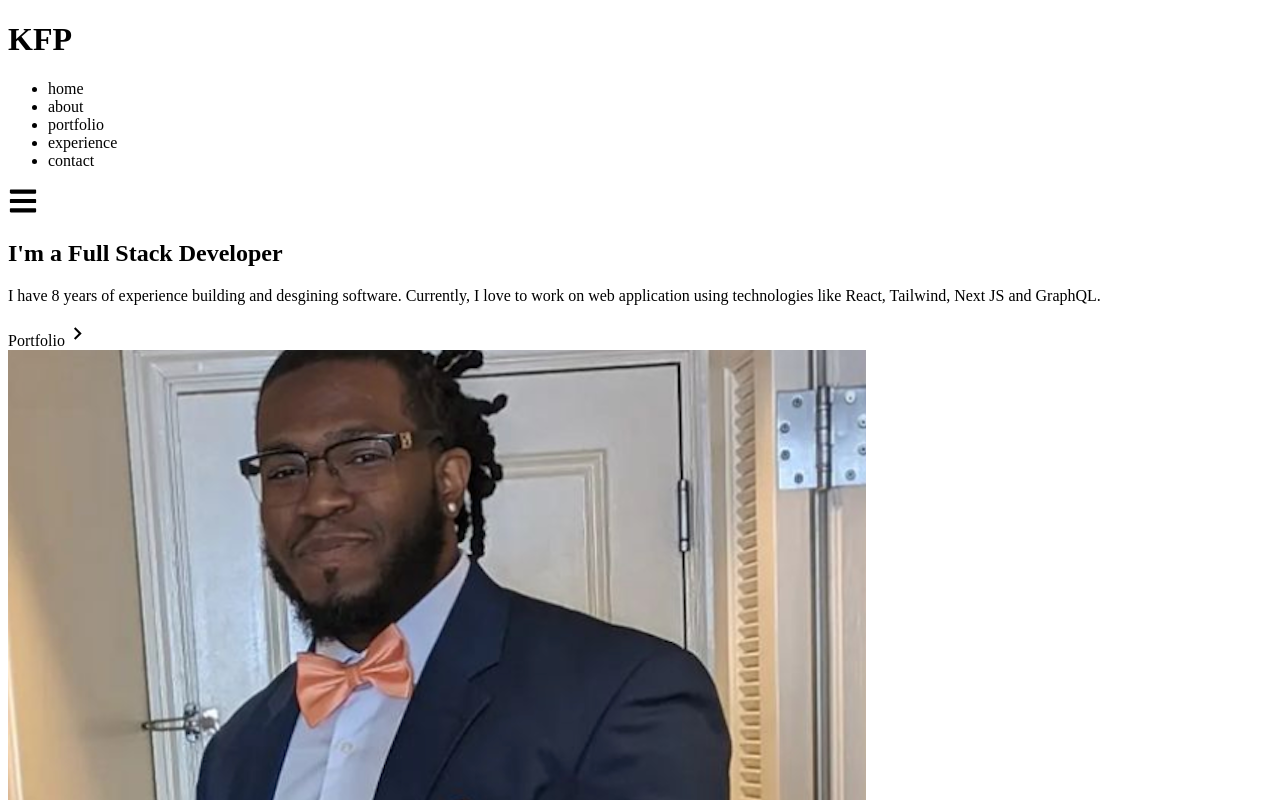
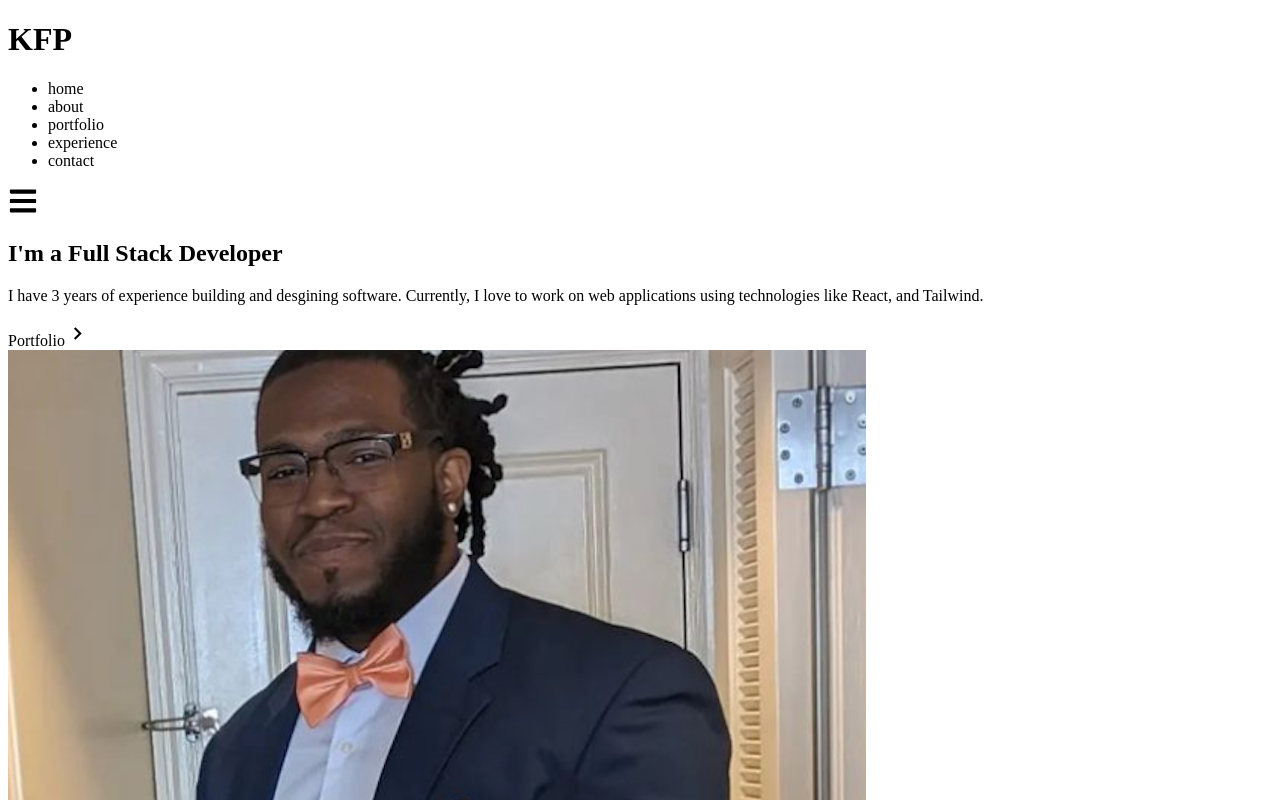
Before and after one commit to khareenp/portfolio_website, a React (Create React App) app: page / in a window 1280 px wide. Shown: the top 800 px of the page. Built offline with nearby package versions, Linux system fonts and the light colour scheme.

Commit message:
edit to home

```diff
--- a/src/components/Home.jsx
+++ b/src/components/Home.jsx
@@ -15,9 +15,9 @@ const Home = () => {
             I'm a Full Stack Developer
           </h2>
           <p className="text-gray-500 py-4 max-w-md">
-            I have 8 years of experience building and desgining software.
-            Currently, I love to work on web application using technologies like
-            React, Tailwind, Next JS and GraphQL.
+            I have 3 years of experience building and desgining software.
+            Currently, I love to work on web applications using technologies
+            like React, and Tailwind.
           </p>
 
           <div>
```
